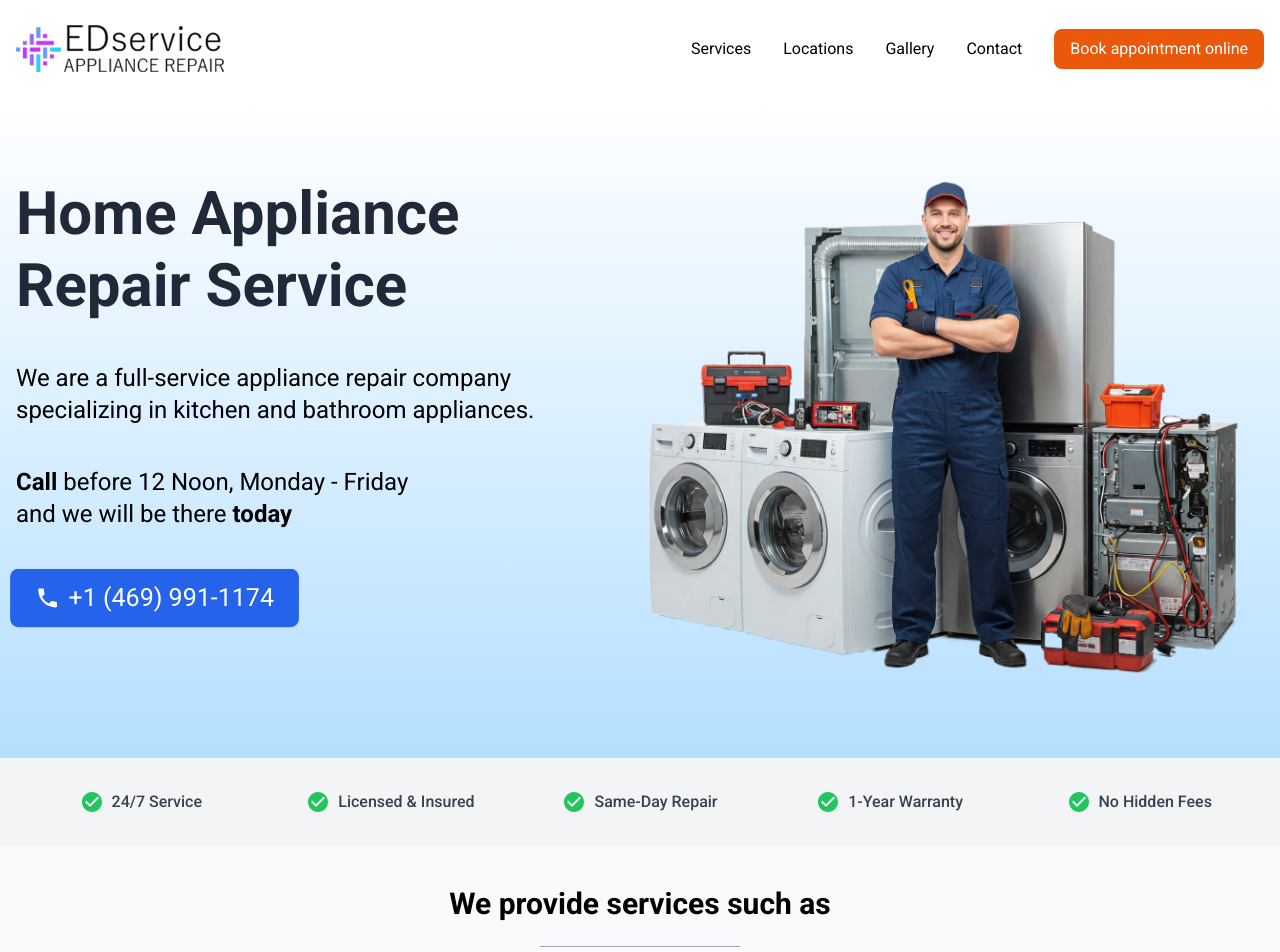
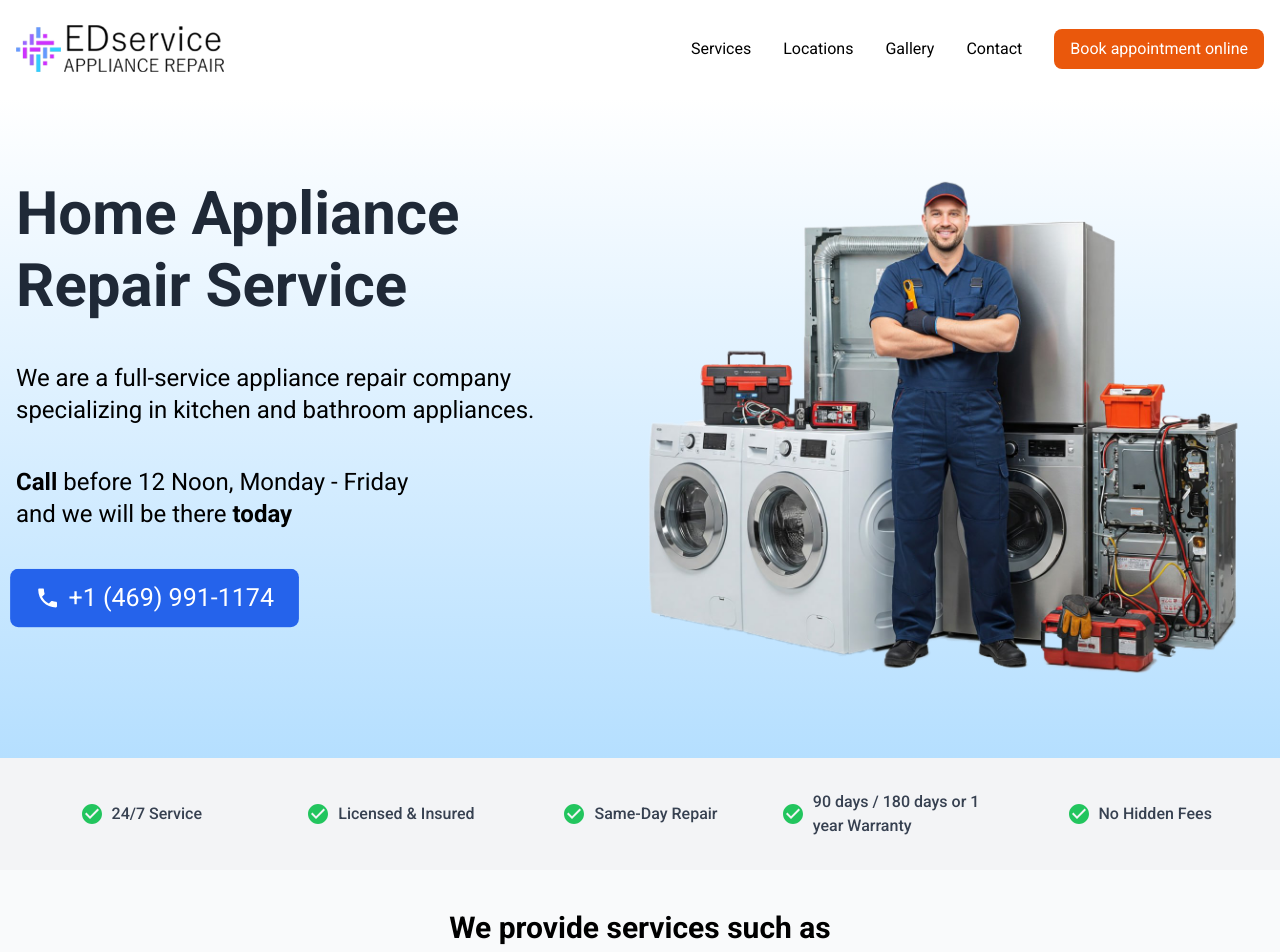
Before and after one commit to EgorDubovik/edservicetx_nextjs, a Next.js app: page / in a window 1280 px wide. Shown: the top 952 px of the page. Built offline with nearby package versions, Linux system fonts and the light colour scheme.

Commit message:
change warranty info

```diff
--- a/sections/components/smallBenefints.tsx
+++ b/sections/components/smallBenefints.tsx
@@ -26,7 +26,7 @@ const SmallBenefints = () => {
                <div className="flex justify-center">
                   <span className="text-gray-700 font-medium flex items-center">
                      <CheckCircle className="text-green-500 mr-2" />
-                     1-Year Warranty
+                     90 days / 180 days or 1 year Warranty
                   </span>
                </div>
                <div className="flex justify-center">
```
